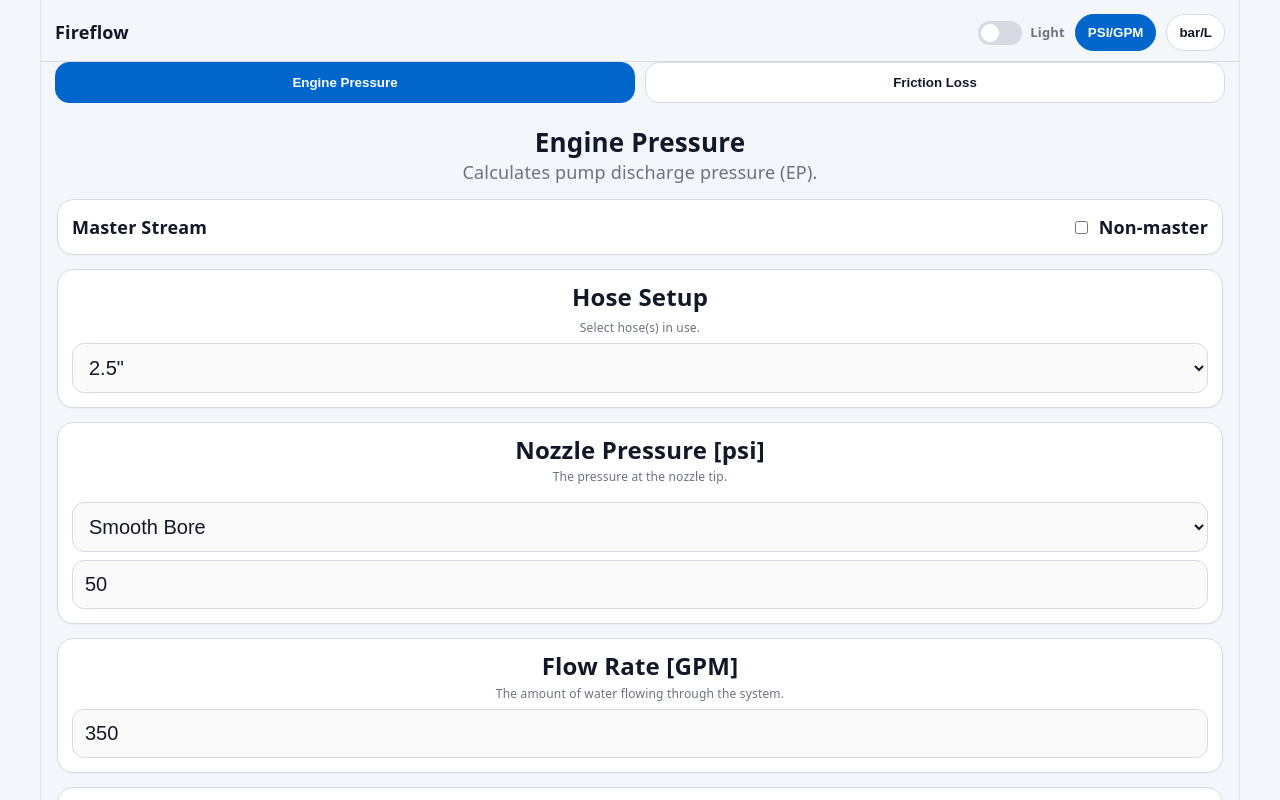
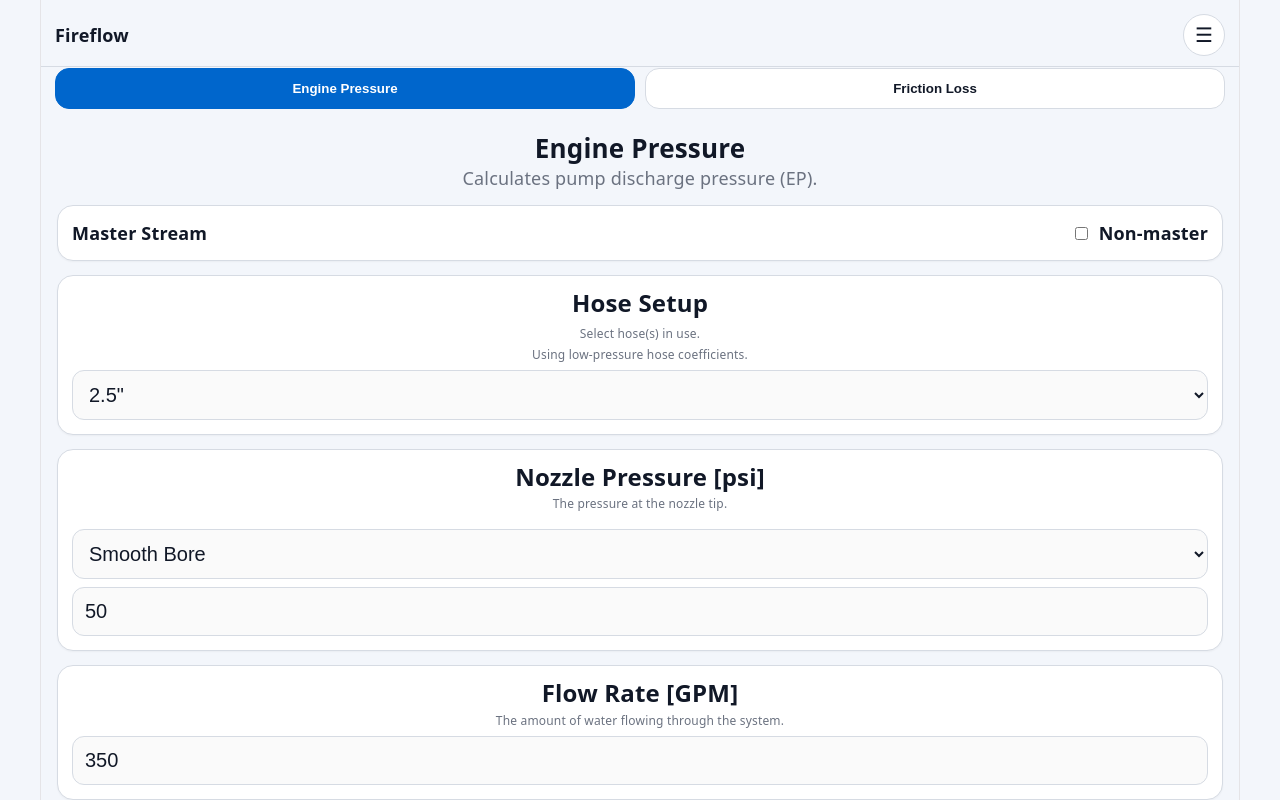
Before and after one commit to mtwlz/Fire-Calc, a React (Vite) app: page / in a window 1280 px wide. Shown: the top 800 px of the page. Built offline with nearby package versions, Linux system fonts and the light colour scheme; the HTML template or start-up script is replaced by a standard one.

Commit message:
Updated coefficients and added a menu.

```diff
--- a/src/App.jsx
+++ b/src/App.jsx
@@ -11,21 +11,36 @@ const NOZZLES = [
 ];
 
 const COEFFICIENTS = [
-  { id: "0.75", label: '0.75"', C: 1100 },
-  { id: "1", label: '1"', C: 150 },
-  { id: "1.5", label: '1.5"', C: 24 },
-  { id: "1.75", label: '1.75"', C: 15.5 },
-  { id: "2", label: '2"', C: 8 },
-  { id: "2.5", label: '2.5"', C: 2 },
-  { id: "3", label: '3"', C: 0.8 },
-  { id: "4", label: '4"', C: 0.2 },
-  { id: "5", label: '5"', C: 0.08 },
-  { id: "2.5x2", label: 'Two 2.5" hoses', C: 0.5 },
-  { id: "2.5x3", label: 'Three 2.5" hoses', C: 0.22 },
-  { id: "3x2", label: 'Two 3" hoses', C: 0.2 },
-  { id: "3and2.5", label: 'A 3" hose and a 2.5" hose', C: 0.3 },
-  { id: "2.5x2_3x1", label: 'Two 2.5" hoses and one 3" hose', C: 0.16 },
-  { id: "3x2_2.5x1", label: 'Two 3" hoses and one 2.5" hose', C: 0.12 },
+  { id: "0.75", label: '0.75"', C: 1100, type: 'high'},
+  { id: "1", label: '1"', C: 150, type: 'high' },
+  { id: "1.5", label: '1.5"', C: 24, type: 'high' },
+  { id: "1.75", label: '1.75"', C: 15.5, type: 'high' },
+  { id: "2", label: '2"', C: 8, type: 'high' },
+  { id: "2.5", label: '2.5"', C: 2, type: 'high' },
+  { id: "3", label: '3"', C: 0.8, type: 'high' },
+  { id: "4", label: '4"', C: 0.2, type: 'high' },
+  { id: "5", label: '5"', C: 0.08, type: 'high' },
+  { id: "2.5x2", label: 'Two 2.5" hoses', C: 0.5, type: 'high' },
+  { id: "2.5x3", label: 'Three 2.5" hoses', C: 0.22, type: 'high' },
+  { id: "3x2", label: 'Two 3" hoses', C: 0.2, type: 'high' },
+  { id: "3and2.5", label: 'A 3" hose and a 2.5" hose', C: 0.3, type: 'high' },
+  { id: "2.5x2_3x1", label: 'Two 2.5" hoses and one 3" hose', C: 0.16, type: 'high' },
+  { id: "3x2_2.5x1", label: 'Two 3" hoses and one 2.5" hose', C: 0.12, type: 'high' },
+  { id: "0.75", label: '0.75"', C: 1100, type: 'low'},
+  { id: "1", label: '1"', C: 150, type: 'low' },
+  { id: "1.5", label: '1.5"', C: 24, type: 'low' },
+  { id: "1.75", label: '1.75"', C: 8.3, type: 'low' },
+  { id: "2", label: '2"', C: 6.3, type: 'low' },
+  { id: "2.5", label: '2.5"', C: 2, type: 'low' },
+  { id: "3", label: '3"', C: 0.8, type: 'low' },
+  { id: "4", label: '4"', C: 0.2, type: 'low' },
+  { id: "5", label: '5"', C: 0.08, type: 'low' },
+  { id: "2.5x2", label: 'Two 2.5" hoses', C: 0.5, type: 'low' },
+  { id: "2.5x3", label: 'Three 2.5" hoses', C: 0.22, type: 'low' },
+  { id: "3x2", label: 'Two 3" hoses', C: 0.2, type: 'low' },
+  { id: "3and2.5", label: 'A 3" hose and a 2.5" hose', C: 0.3, type: 'low' },
+  { id: "2.5x2_3x1", label: 'Two 2.5" hoses and one 3" hose', C: 0.16, type: 'low' },
+  { id: "3x2_2.5x1", label: 'Two 3" hoses and one 2.5" hose', C: 0.12, type: 'low' },
 ];
 
 export default function App() {
@@ -59,6 +74,7 @@ export default function App() {
 
   const [isMaster, setIsMaster] = useState(nozzle.isMaster);
   const [NP, setNP] = useState(String(nozzle.psi));
+  const [coefficientBank, setCoefficientBank] = useState("low");
 
   // Sync master/NP when nozzle selection changes
   // (simple sync without useEffect to keep this short; you can add useEffect if you prefer)
@@ -70,10 +86,21 @@ export default function App() {
   }
 
   const [CId, setCId] = useState("2.5");
+  const activeCoefficients = useMemo(
+    () => COEFFICIENTS.filter((x) => x.type === coefficientBank),
+    [coefficientBank]
+  );
+
+  useEffect(() => {
+    if (!activeCoefficients.some((x) => x.id === CId)) {
+      setCId(activeCoefficients[0]?.id ?? "2.5");
+    }
+  }, [activeCoefficients, CId]);
+
   const C = useMemo(
-    () => COEFFICIENTS.find((x) => x.id === CId) ?? COEFFICIENTS[0],
-    [CId]
-  ).C;
+    () => activeCoefficients.find((x) => x.id === CId) ?? activeCoefficients[0],
+    [activeCoefficients, CId]
+  )?.C;
 
   const [Q, setQ] = useState("350");
   const [L, setL] = useState("200");
@@ -83,6 +110,7 @@ export default function App() {
   // Separate results per tab
   const [epResults, setEpResults] = useState(null);
   const [flResults, setFlResults] = useState(null);
+  const [isDrawerOpen, setIsDrawerOpen] = useState(false);
 
   return (
     <div className="app-shell">
@@ -90,6 +118,21 @@ export default function App() {
         <div className="app-brand">Fireflow</div>
 
         <div className="app-topBarActions">
+          <button
+            className="app-menuButton"
+            onClick={() => setIsDrawerOpen((open) => !open)}
+            aria-label={isDrawerOpen ? "Close settings" : "Open settings"}
+            aria-expanded={isDrawerOpen}
+          >
+            ☰
+          </button>
+        </div>
+      </div>
+
+      <div className={`app-drawer ${isDrawerOpen ? "app-drawerOpen" : ""}`}>
+        <div className="app-drawerContent">
+          <div className="app-drawerSection">
+            <div className="app-drawerTitle">Settings</div>
             <label className="app-toggle">
               <input
                 className="app-toggleInput"
@@ -100,6 +143,11 @@ export default function App() {
               <span className="app-toggleTrack" />
               <span>{theme === "dark" ? "Dark" : "Light"}</span>
             </label>
+          </div>
+
+          <div className="app-drawerSection">
+            <div className="app-drawerTitle">Units</div>
+            <div className="app-bankToggleGroup">
               <button
                 onClick={() => setUnitSystem("imperial")}
                 className={unitSystem === "imperial" ? "app-topBtnActive" : "app-topBtn"}
@@ -112,6 +160,26 @@ export default function App() {
               >
                 bar/L
               </button>
+            </div>
+          </div>
+
+          <div className="app-drawerSection">
+            <div className="app-drawerTitle">Hose Coefficients</div>
+            <div className="app-bankToggleGroup" role="group" aria-label="Coefficient bank">
+              <button
+                onClick={() => setCoefficientBank("low")}
+                className={coefficientBank === "low" ? "app-bankButtonActive" : "app-bankButton"}
+              >
+                Low pressure
+              </button>
+              <button
+                onClick={() => setCoefficientBank("high")}
+                className={coefficientBank === "high" ? "app-bankButtonActive" : "app-bankButton"}
+              >
+                High pressure
+              </button>
+            </div>
+          </div>
         </div>
       </div>
 
@@ -157,7 +225,8 @@ export default function App() {
             CId={CId}
             setCId={setCId}
             NOZZLES={NOZZLES}
-            COEFFICIENTS={COEFFICIENTS}
+            COEFFICIENTS={activeCoefficients}
+            coefficientBank={coefficientBank}
             results={epResults}
             setResults={setEpResults}
           />
@@ -174,7 +243,8 @@ export default function App() {
             C={C}
             CId={CId}
             setCId={setCId}
-            COEFFICIENTS={COEFFICIENTS}
+            COEFFICIENTS={activeCoefficients}
+            coefficientBank={coefficientBank}
             results={flResults}
             setResults={setFlResults}
           />
--- a/src/pages/EnginePressure.jsx
+++ b/src/pages/EnginePressure.jsx
@@ -25,6 +25,7 @@ export default function EnginePressure({
   setCId,
   NOZZLES,
   COEFFICIENTS,
+  coefficientBank,
   results,
   setResults,
 }) {
@@ -76,6 +77,9 @@ export default function EnginePressure({
         <div className="page-sectionTitle">Hose Setup</div>
         <div style={{ marginTop: 10 }}>
           <div className="page-help">Select hose(s) in use.</div>
+          <div className="page-help">
+            Using {coefficientBank === "low" ? "low-pressure" : "high-pressure"} hose coefficients.
+          </div>
           <select value={CId} onChange={(e) => setCId(e.target.value)} className="page-select">
             {COEFFICIENTS.map((c) => (
               <option key={c.id} value={c.id}>
--- a/src/pages/FrictionLoss.jsx
+++ b/src/pages/FrictionLoss.jsx
@@ -14,6 +14,7 @@ export default function FrictionLoss({
   CId,
   setCId,
   COEFFICIENTS,
+  coefficientBank,
   results,
   setResults,
 }) {
@@ -65,6 +66,9 @@ export default function FrictionLoss({
         <div className="page-sectionTitle">Hose Setup (Coefficient C)</div>
         <div style={{ marginTop: 10 }}>
           <div className="page-help">Select C</div>
+          <div className="page-help">
+            Using {coefficientBank === "low" ? "low-pressure" : "high-pressure"} hose coefficients.
+          </div>
           <select value={CId} onChange={(e) => setCId(e.target.value)} className="page-select">
             {COEFFICIENTS.map((c) => (
               <option key={c.id} value={c.id}>
--- a/src/styles/App.css
+++ b/src/styles/App.css
@@ -70,6 +70,61 @@ body {
   gap: 10px;
 }
 
+.app-menuButton {
+  width: 42px;
+  height: 42px;
+  border-radius: 999px;
+  border: 1px solid var(--app-border);
+  background: var(--app-surface);
+  color: var(--app-text);
+  font-size: 20px;
+  font-weight: 900;
+  cursor: pointer;
+}
+
+.app-drawer {
+  display: grid;
+  grid-template-rows: 0fr;
+  transition: grid-template-rows 0.2s ease;
+  overflow: hidden;
+  border-bottom: 1px solid transparent;
+}
+
+.app-drawerOpen {
+  grid-template-rows: 1fr;
+  border-bottom-color: var(--app-border);
+}
+
+.app-drawerContent {
+  overflow: hidden;
+  display: flex;
+  flex-direction: column;
+  gap: 12px;
+  padding: 0 14px 0;
+}
+
+.app-drawerOpen .app-drawerContent {
+  padding-bottom: 14px;
+}
+
+.app-drawerSection {
+  background: var(--app-surface);
+  border: 1px solid var(--app-border);
+  border-radius: 14px;
+  padding: 12px;
+  display: flex;
+  flex-direction: column;
+  gap: 10px;
+}
+
+.app-drawerTitle {
+  font-size: 13px;
+  font-weight: 900;
+  color: var(--app-muted);
+  text-transform: uppercase;
+  letter-spacing: 0.08em;
+}
+
 .app-toggle {
   display: inline-flex;
   align-items: center;
@@ -117,7 +172,9 @@ body {
 }
 
 .app-topBtn,
-.app-topBtnActive {
+.app-topBtnActive,
+.app-bankButton,
+.app-bankButtonActive {
   padding: 10px 12px;
   border-radius: 999px;
   border: 1px solid var(--app-border);
@@ -127,10 +184,17 @@ body {
   cursor: pointer;
 }
 
-.app-topBtnActive {
+.app-topBtnActive,
+.app-bankButtonActive {
   border-color: var(--app-primary);
   background: var(--app-primary);
   color: #fff;
+}
+
+.app-bankToggleGroup {
+  display: flex;
+  gap: 8px;
+  flex-wrap: wrap;
 }
 
 .app-tabs {
```
Lines whose indentation alone changed are shown as unchanged.
